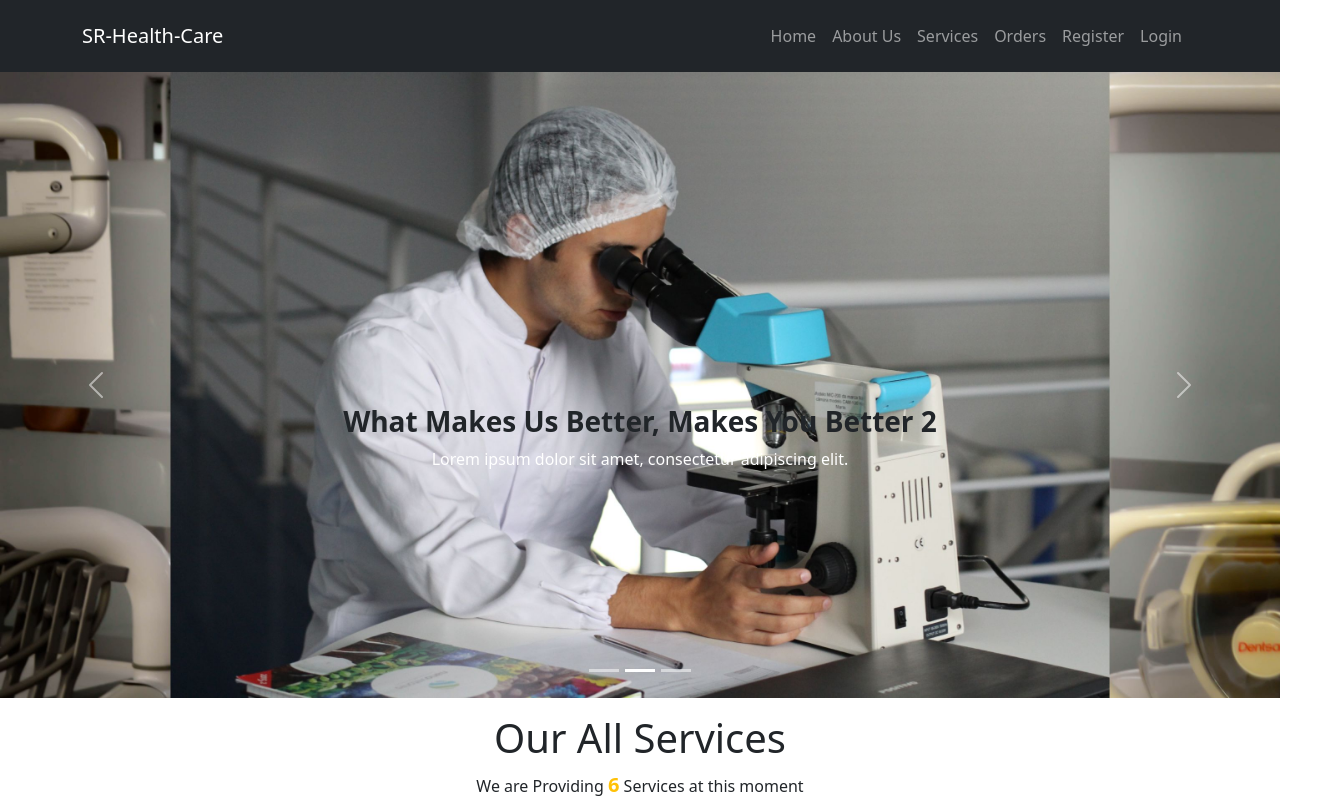
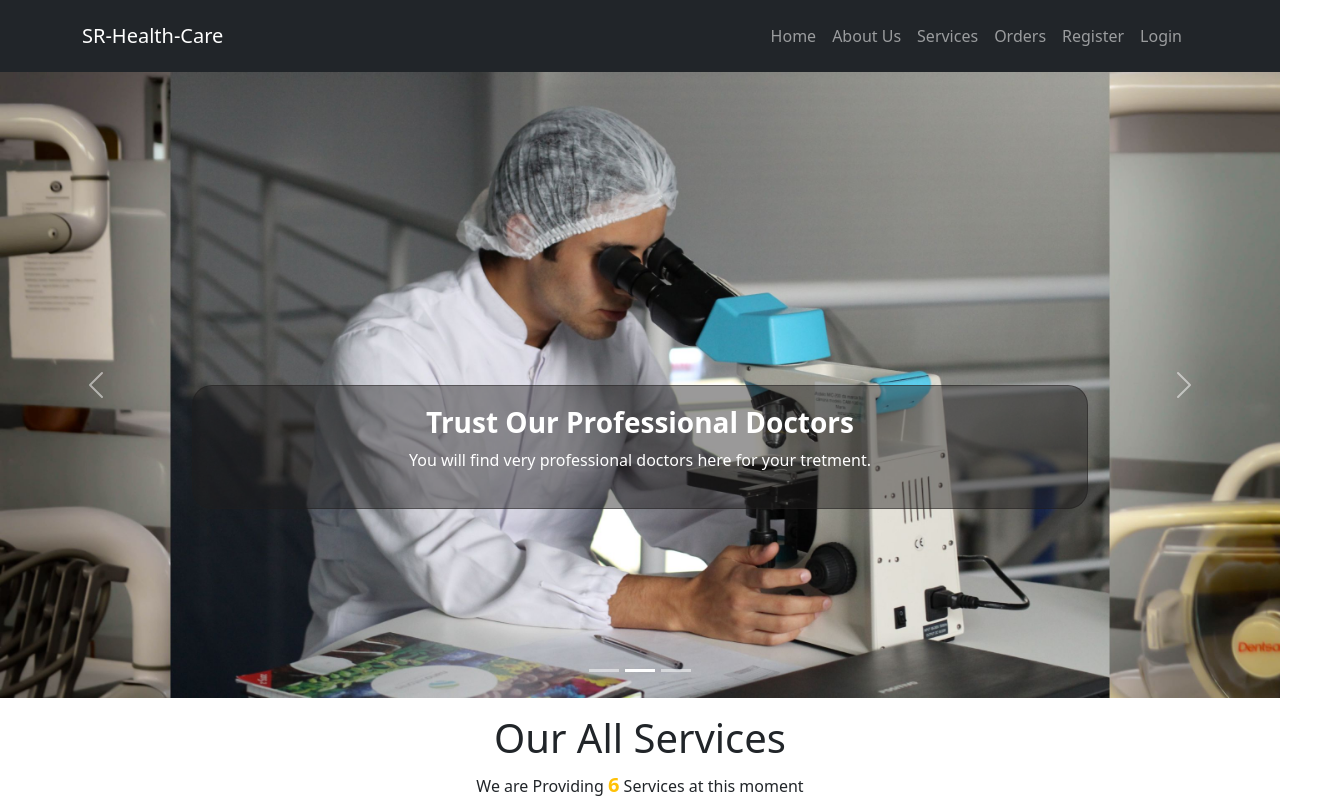
Before and after one commit to Sadik182/SR-Health-Care, a React (Create React App) app: page / in a window 1280 px wide. Shown: the top 800 px of the page, 1320 px wide, since content can reach past the window. Built offline with nearby package versions, Linux system fonts and the light colour scheme; no server answers.

Commit message:
banner page done

```diff
--- a/src/components/Footer/Footer.js
+++ b/src/components/Footer/Footer.js
@@ -23,7 +23,7 @@ const Footer = () => {
           <li>Neurology</li>
         </ul>
       </div>
-      <div className="col-lg-3 col-sm-6">
+      <div className="col-lg-4 col-sm-6">
           <h1 className=" mt-3 fw-bold">Contact Details</h1>
           <div className="">
           <p>Uttara Sector, 10 Dhaka</p>
--- a/src/components/Home/Banner/Banner.css
+++ b/src/components/Home/Banner/Banner.css
@@ -2,3 +2,8 @@
     top: 50%;
     bottom: auto;
 }
+.background {
+    background-color: rgba(31, 30, 30, 0.452);
+    border: 1px solid rgba(31, 30, 30, 0.452);
+    border-radius: 20px;
+}
--- a/src/components/Home/Banner/Banner.js
+++ b/src/components/Home/Banner/Banner.js
@@ -11,32 +11,32 @@ const Banner = () => {
       <Carousel fade>
         <Carousel.Item>
           <img className="d-block w-100 " src={img3} alt="First slide" />
-          <Carousel.Caption>
-            <h3 className="text-dark fw-bold">
-              What Makes Us Better, Makes You Better 3
+          <Carousel.Caption className='background'>
+            <h3 className="text-white fw-bold fs-2">
+              What Makes Us Better, Makes You Better
             </h3>
-            <p>Nulla vitae elit libero, a pharetra augue mollis interdum.</p>
+            <p>Our first goal is to give you better services. We will be happy if you feel happy</p>
           </Carousel.Caption>
         </Carousel.Item>
         <Carousel.Item>
           <img className="d-block w-100 h-100" src={img2} alt="Second slide" />
 
-          <Carousel.Caption>
-          <h3 className="text-dark fw-bold">
-              What Makes Us Better, Makes You Better 2
+          <Carousel.Caption className='background'>
+          <h3 className="text-white fw-bold">
+              Trust Our Professional Doctors
             </h3>
-            <p>Lorem ipsum dolor sit amet, consectetur adipiscing elit.</p>
+            <p>You will find very professional doctors here for your tretment.</p>
           </Carousel.Caption>
         </Carousel.Item>
         <Carousel.Item>
           <img className="d-block w-100 h-100" src={img1} alt="Third slide" />
 
-          <Carousel.Caption >
-          <h3 className="text-dark fw-bold">
-              What Makes Us Better, Makes You Better 1
+          <Carousel.Caption className='background'>
+          <h3 className="text-white fw-bold">
+              All Kind of Medical Services we Provide
             </h3>
             <p>
-              Praesent commodo cursus magna, vel scelerisque nisl consectetur.
+              Here our all the doctors are ready to help you for any kind of assistance
             </p>
           </Carousel.Caption>
         </Carousel.Item>
--- a/src/components/Service/Service.css
+++ b/src/components/Service/Service.css
@@ -13,7 +13,6 @@
     background-color: white;
 }
 
-
 .details {
     width: 100%;
     font-weight: bold;
--- a/src/components/Service/Service.js
+++ b/src/components/Service/Service.js
@@ -12,7 +12,7 @@ const Service = ({ service }) => {
   return (
     <div>
       <div className="service" id="service">
-        <img className="rounded-3" src={img}></img>
+        <img className="rounded-3 w-100" src={img} alt=''></img>
         <h3>Name: {name}</h3>
         <h5>Price: {price}</h5>
         <p>{description}</p>
--- a/src/components/ServiceDetails/ServiceDetails.js
+++ b/src/components/ServiceDetails/ServiceDetails.js
@@ -12,7 +12,7 @@ const ServiceDetails = () => {
     (service) => service.sId === Number(serviceId)
   );
   console.log(matchedService);
-  const {name, price, description, img } = matchedService;
+//   const {name, price, description, img } = matchedService;
 
   return (
     <>
@@ -21,12 +21,12 @@ const ServiceDetails = () => {
         <Container>
             <div className="serviceDetails row">
           <div className="col-lg-5 col-sm-12">
-            <img className="rounded-3" src={img} alt="service" />
+            <img className="rounded-3 w-100" src={matchedService.img} alt="service" />
           </div>
           <div className="col-lg-5 col-sm-12">
-            <h3>Name: {name}</h3>
-            <h5>Price: {price}</h5>
-            <p>{description}</p>
+            <h3>Name: {matchedService.name}</h3>
+            <h5>Price: {matchedService.price}</h5>
+            <p>{matchedService.description}</p>
           <button className="details">Add To Cart</button>
           </div>
         </div>
--- a/src/components/Services/Services.css
+++ b/src/components/Services/Services.css
@@ -1,7 +1,7 @@
 .service-container {
     display: grid;
     grid-template-columns: repeat(3, 1fr);
-    grid-gap: 20px;
+    grid-gap: 15px;
     margin: 0px 20px;
 }
 
```
